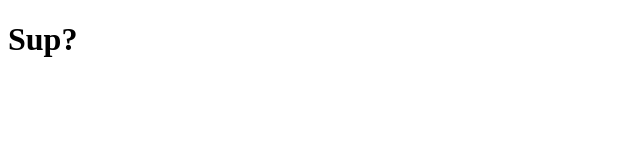
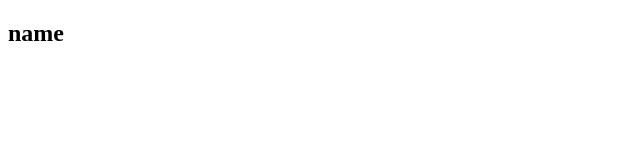
Before and after one commit to Kazoo0330/modern_react_development, a React app: page / in a window 1280 px wide. Shown: the top 160 px of the page, without its empty margins (0-640 px from the left). Built offline with nearby package versions, Linux system fonts and the light colour scheme; the HTML template or start-up script is replaced by a standard one.

Commit message:
feat: lecture13 completed.

```diff
--- a/src/index.jsx
+++ b/src/index.jsx
@@ -1,7 +1,7 @@
 import React from 'react'
 import ReactDOM from 'react-dom'
 
-import { var1 } from './module';
+import { var1, function1, ReactComponent } from './module';
 
 const HelloWorld = () => {
   return (
@@ -13,8 +13,9 @@ const HelloWorld = () => {
 
 
 console.log(var1);
+function1();
 
 ReactDOM.render(
-  <HelloWorld />,
+  <ReactComponent />,
   document.getElementById('root')
 )
--- a/src/module.js
+++ b/src/module.js
@@ -1 +1,7 @@
+import React from 'react';
+
 export const var1 = "string";
+
+export const function1 = () => console.log('this');
+
+export const ReactComponent = () => <h2>name</h2>;
```
